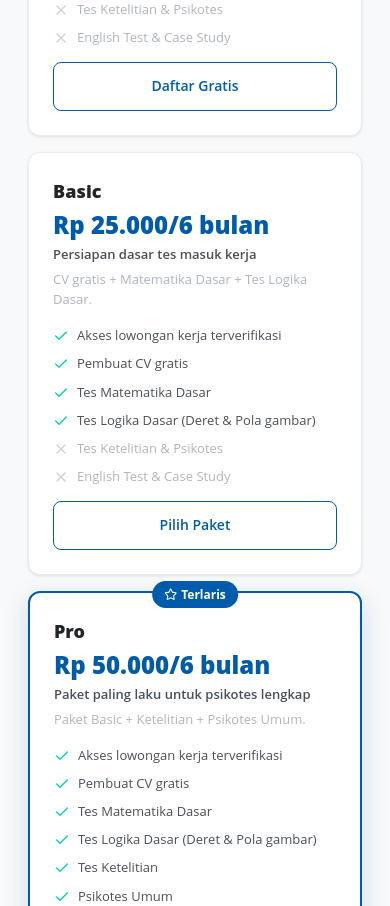
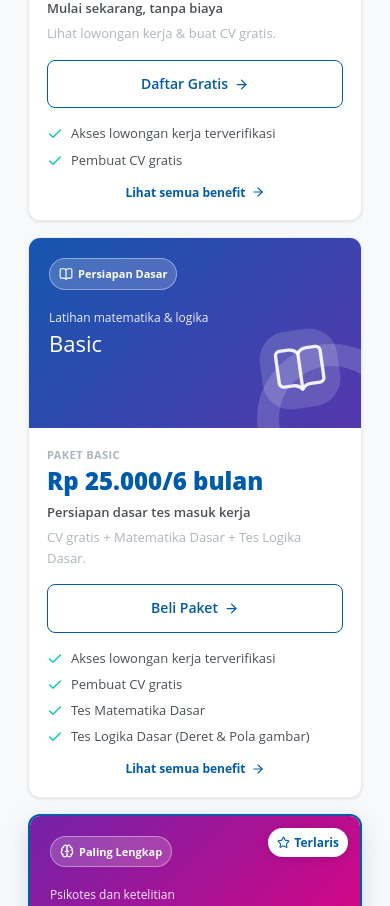
Before and after one commit to bekasikerjaofficial-ux/bekasikerja.id, a Next.js app: page / in a window 390 px wide. Shown: the part 1040-1946 px from the top of the page. Built offline with nearby package versions, Linux system fonts and the light colour scheme; no server answers; the database is empty.

Commit message:
feat: redesign member package cards
Introduce a mobile-first package marketplace layout with visual tier headers, clearer pricing, benefit summaries, CTAs, and detail links while preserving checkout maintenance behavior.

```diff
--- a/app/globals.css
+++ b/app/globals.css
@@ -801,29 +801,59 @@ html.dark .panel { background: var(--gray-50); }
 
 .pkg-card {
   position: relative;
-  background: #fff; border: 1px solid var(--gray-200); border-radius: var(--r-lg);
-  padding: var(--sp-6); display: flex; flex-direction: column;
-  box-shadow: var(--shadow-card); transition: transform .15s, box-shadow .15s;
+  overflow: hidden;
+  background: #fff;
+  border: 1px solid var(--gray-200);
+  border-radius: var(--r-lg);
+  padding: 0;
+  display: flex;
+  flex-direction: column;
+  box-shadow: var(--shadow-card);
+  transition: transform .15s, box-shadow .15s;
 }
 .pkg-card:hover { transform: translateY(-3px); box-shadow: var(--shadow-card-hover); }
 .pkg-card.popular { border: 2px solid var(--hl-blue); box-shadow: 0 8px 24px rgba(0,92,171,.18); }
 .pkg-badge {
-  position: absolute; top: -12px; left: 50%; transform: translateX(-50%);
-  background: var(--hl-blue); color: #fff; font-size: var(--fs-xs); font-weight: 700;
-  padding: 4px 12px; border-radius: var(--r-pill); display: inline-flex; align-items: center; gap: 4px;
-  white-space: nowrap;
+  position: absolute; z-index: 2; top: 12px; right: 12px;
+  background: #fff; color: var(--hl-blue); font-size: var(--fs-xs); font-weight: 700;
+  padding: 5px 9px; border-radius: var(--r-pill); display: inline-flex; align-items: center; gap: 4px;
+  white-space: nowrap; box-shadow: 0 2px 8px rgba(0,0,0,.12);
 }
-.pkg-name { font-family: var(--font-display); font-size: var(--fs-lg); font-weight: 800; color: var(--gray-900); margin: 0 0 6px; }
-.pkg-price { font-family: var(--font-display); font-size: var(--fs-2xl); font-weight: 800; color: var(--hl-blue); line-height: 1.1; }
-.pkg-tagline { font-size: var(--fs-sm); font-weight: 600; color: var(--gray-700); margin: 6px 0 0; }
+.pkg-card-visual {
+  position: relative;
+  min-height: 190px;
+  overflow: hidden;
+  padding: 20px;
+  color: #fff;
+  background: linear-gradient(135deg, #005cab, #008d9a);
+}
+.pkg-card-visual::after {
+  content: '';
+  position: absolute; width: 150px; height: 150px; right: -46px; bottom: -66px;
+  border: 22px solid rgba(255,255,255,.16); border-radius: 50%;
+}
+.pkg-card-visual-hemat { background: linear-gradient(135deg, #1557b0, #5537ad); }
+.pkg-card-visual-sultan { background: linear-gradient(135deg, #7223a8, #e6007e); }
+.pkg-card-visual-have { background: linear-gradient(135deg, #063d68, #087f8c); }
+.pkg-category-badge {
+  position: relative; z-index: 1; display: inline-flex; align-items: center; gap: 5px;
+  padding: 6px 9px; border-radius: var(--r-pill); background: rgba(255,255,255,.18);
+  border: 1px solid rgba(255,255,255,.38); font-size: 11px; font-weight: 700;
+}
+.pkg-format { position: relative; z-index: 1; margin: 18px 0 4px; font-size: 12px; opacity: .9; }
+.pkg-visual-title { position: relative; z-index: 1; max-width: 70%; margin: 0; color: #fff; font-size: 22px; line-height: 1.15; }
+.pkg-visual-icon { position: absolute; z-index: 1; right: 22px; bottom: 20px; display: grid; place-items: center; width: 78px; height: 78px; border-radius: 28px; color: rgba(255,255,255,.9); background: rgba(255,255,255,.15); transform: rotate(-8deg); }
+.pkg-card-content { display: flex; flex: 1; flex-direction: column; padding: 18px; }
+.pkg-price-label { color: var(--gray-500); font-size: 11px; font-weight: 700; text-transform: uppercase; letter-spacing: .04em; }
+.pkg-price { margin-top: 4px; color: var(--hl-blue); font-family: var(--font-display); font-size: var(--fs-2xl); font-weight: 800; line-height: 1.1; }
+.pkg-tagline { font-size: var(--fs-sm); font-weight: 600; color: var(--gray-700); margin: 8px 0 0; }
 .pkg-desc { font-size: var(--fs-sm); color: var(--gray-500); margin: 4px 0 0; }
-.pkg-features { list-style: none; padding: 0; margin: var(--sp-4) 0; display: grid; gap: 10px; flex: 1; }
+.pkg-features { list-style: none; padding: 0; margin: var(--sp-4) 0 0; display: grid; gap: 8px; }
 .pkg-features li { display: flex; align-items: flex-start; gap: 8px; font-size: var(--fs-sm); color: var(--gray-700); line-height: 1.4; }
-.pkg-features li .ic { flex-shrink: 0; margin-top: 2px; }
-.pkg-features li.inc .ic { color: var(--hl-teal); }
-.pkg-features li.exc { color: var(--gray-500); }
-.pkg-features li.exc .ic { color: var(--gray-400); }
-.pkg-cta { display: inline-flex; align-items: center; justify-content: center; width: 100%; margin-top: auto; text-decoration: none; }
+.pkg-features li .ic { flex-shrink: 0; margin-top: 2px; color: var(--hl-teal); }
+.pkg-cta { display: inline-flex; align-items: center; justify-content: center; gap: 6px; width: 100%; margin-top: 16px; text-decoration: none; }
+.pkg-detail { display: inline-flex; align-items: center; justify-content: center; gap: 5px; margin-top: 14px; color: var(--hl-blue); font-size: 12px; font-weight: 700; text-decoration: none; }
+.pkg-detail:hover { text-decoration: underline; }
 .spin { animation: spin 1s linear infinite; }
 @keyframes spin { to { transform: rotate(360deg); } }
 @media (prefers-reduced-motion: reduce) { .spin { animation: none; } }
--- a/components/PackageCard.js
+++ b/components/PackageCard.js
@@ -1,6 +1,6 @@
 'use client';
 import React from 'react';
-import { Check, X, Star } from 'lucide-react';
+import { Check, X, Star, Brain, GraduationCap, BookOpen, Sparkles, ArrowRight } from 'lucide-react';
 import { packageDisplayName } from '../lib/packages';
 
 function formatPrice(price, period) {
@@ -10,32 +10,46 @@ function formatPrice(price, period) {
   return `Rp ${rp}${suffix}`;
 }
 
+const PACKAGE_VISUALS = {
+  gratis: { label: 'Mulai Gratis', format: 'Akses dasar karier', icon: Sparkles },
+  hemat: { label: 'Persiapan Dasar', format: 'Latihan matematika & logika', icon: BookOpen },
+  sultan: { label: 'Paling Lengkap', format: 'Psikotes dan ketelitian', icon: Brain },
+  have: { label: 'Karier Premium', format: 'Semua modul tanpa batas', icon: GraduationCap },
+};
+
 export default function PackageCard({ pkg, ctaHref }) {
   const href = ctaHref || (pkg.slug === 'gratis' ? '/member/register' : '/checkout?paket=' + pkg.slug);
   const features = Array.isArray(pkg.features) ? pkg.features : [];
+  const visual = PACKAGE_VISUALS[pkg.slug] || PACKAGE_VISUALS.gratis;
+  const VisualIcon = visual.icon;
+  const includedFeatures = features.filter((feature) => feature.included).slice(0, 4);
 
   return (
-    <div className={`pkg-card${pkg.popular ? ' popular' : ''}`}>
-      {pkg.popular && (
-        <span className="pkg-badge"><Star size={13} /> Terlaris</span>
-      )}
-      <h3 className="pkg-name">{packageDisplayName(pkg)}</h3>
+    <article className={`pkg-card${pkg.popular ? ' popular' : ''}`}>
+      {pkg.popular && <span className="pkg-badge"><Star size={13} /> Terlaris</span>}
+      <div className={`pkg-card-visual pkg-card-visual-${pkg.slug}`}>
+        <span className="pkg-category-badge"><VisualIcon size={14} /> {visual.label}</span>
+        <p className="pkg-format">{visual.format}</p>
+        <h3 className="pkg-visual-title">{packageDisplayName(pkg)}</h3>
+        <div className="pkg-visual-icon" aria-hidden="true"><VisualIcon size={54} strokeWidth={1.5} /></div>
+      </div>
+      <div className="pkg-card-content">
+        <div className="pkg-price-label">Paket {packageDisplayName(pkg)}</div>
         <div className="pkg-price">{formatPrice(pkg.price, pkg.period)}</div>
         {pkg.tagline && <p className="pkg-tagline">{pkg.tagline}</p>}
         {pkg.description && <p className="pkg-desc">{pkg.description}</p>}
+        <a href={href} className={pkg.popular ? 'btn-primary pkg-cta' : 'btn-secondary pkg-cta'}>
+          {pkg.slug === 'gratis' ? 'Daftar Gratis' : 'Beli Paket'} <ArrowRight size={15} />
+        </a>
         <ul className="pkg-features">
-        {features.map((f, i) => (
-          <li key={i} className={f.included ? 'inc' : 'exc'}>
-            {f.included
-              ? <Check size={16} className="ic" />
-              : <X size={16} className="ic" />}
-            <span>{f.text}</span>
-          </li>
+          {includedFeatures.map((feature, i) => (
+            <li key={i} className="inc"><Check size={16} className="ic" /><span>{feature.text}</span></li>
           ))}
         </ul>
-      <a href={href} className={pkg.popular ? 'btn-primary pkg-cta' : 'btn-secondary pkg-cta'}>
-        {pkg.slug === 'gratis' ? 'Daftar Gratis' : 'Pilih Paket'}
-      </a>
+        {features.length > includedFeatures.length && (
+          <a href={href} className="pkg-detail">Lihat semua benefit <ArrowRight size={14} /></a>
+        )}
       </div>
+    </article>
   );
 }
```
Lines whose indentation alone changed are shown as unchanged.
